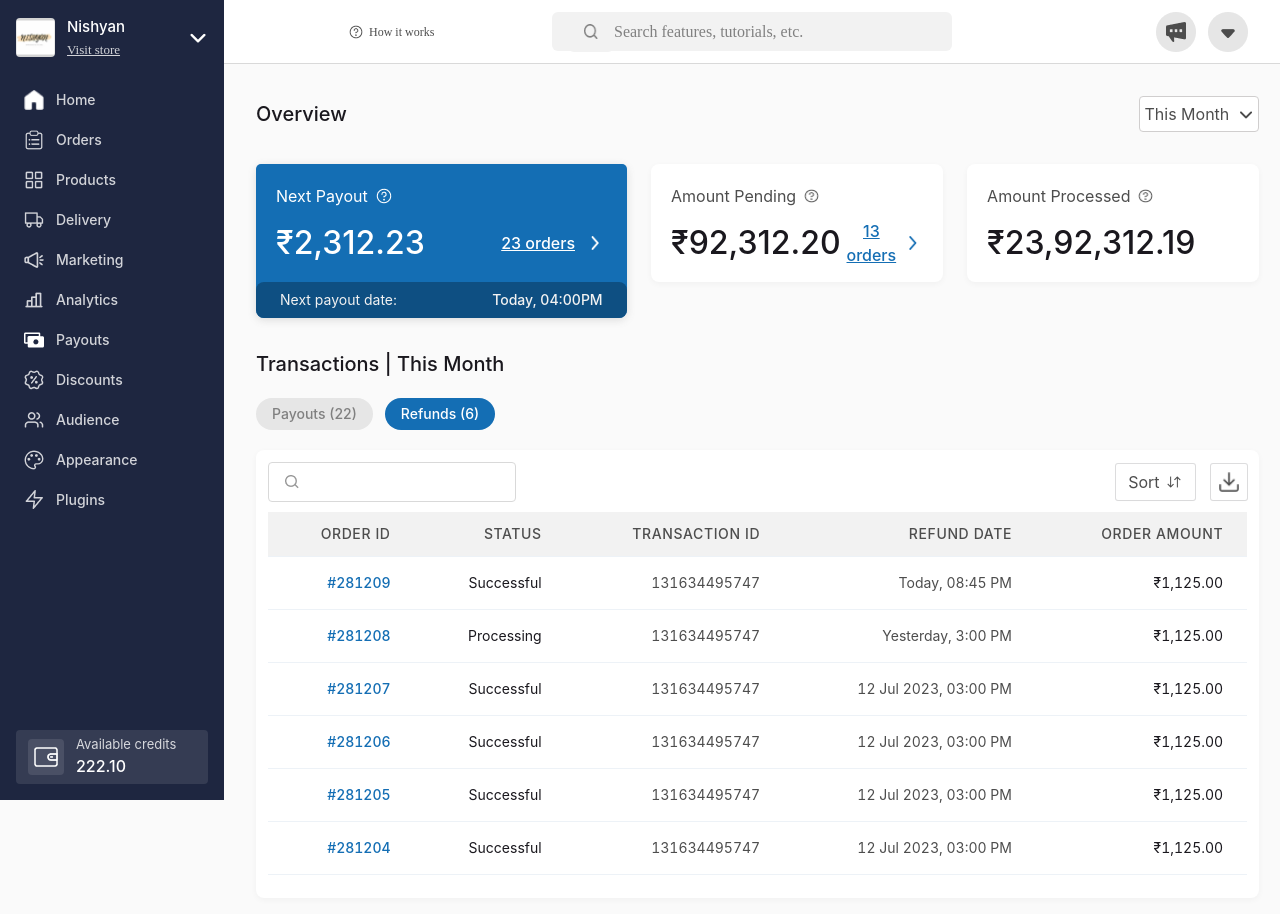
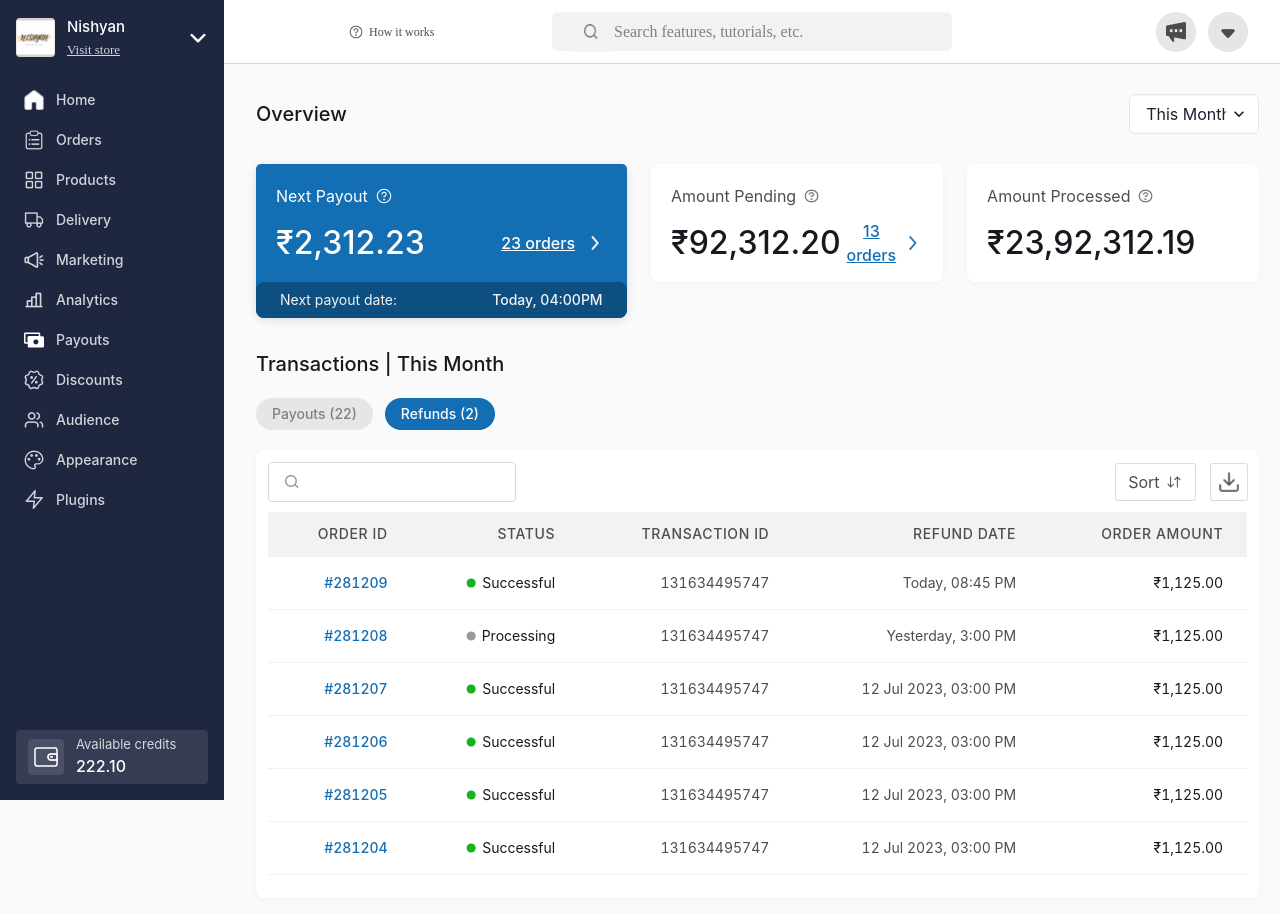
Before and after one commit to jurikalita011/payouts-figma, a React (Create React App) app in the folder client/: page / in a window 1280 px wide. Both pictures are taken after a click on the element "Payouts (22)". Shown: the top 914 px of the page. Built offline with nearby package versions, Linux system fonts and the light colour scheme.

Commit message:
changed select tag

```diff
--- a/client/src/components/Table2.jsx
+++ b/client/src/components/Table2.jsx
@@ -1,5 +1,7 @@
 import React from "react";
 import {
+  Box,
+  Image,
   Table,
   TableContainer,
   Tbody,
@@ -87,7 +89,16 @@ export const Table2 = () => {
                 <Text className={styles.txt2}>{data["Order ID"]}</Text>
               </Td>
               <Td>
-                <Text className={styles.txt3}>{data["Status"]}</Text>
+                <Box className={styles.iconBoxp}>
+                  <Box className={styles.iconBoxpp}>
+                    {data["Status"] === "Processing" ? (
+                      <Image className={styles.iconp} src="grey.svg" />
+                    ) : (
+                      <Image className={styles.iconp} src="green.svg" />
+                    )}
+                    <Text className={styles.txt3}>{data["Status"]}</Text>
+                  </Box>
+                </Box>
               </Td>
               <Td isNumeric>
                 <Text className={styles.txt}>{data["Transaction ID"]}</Text>
--- a/client/src/pages/Payouts.jsx
+++ b/client/src/pages/Payouts.jsx
@@ -1,4 +1,4 @@
-import { Box, Button, Image, Input, Text } from "@chakra-ui/react";
+import { Box, Button, Image, Input, Select, Text } from "@chakra-ui/react";
 import React, { useState } from "react";
 import styles from "../styles/Payouts.module.css";
 import { Sidebar } from "../components/Sidebar";
@@ -44,8 +44,9 @@ export const Payouts = () => {
             <Box className={styles.overView}>
               <Text className={styles.overViewTxt}>Overview</Text>
               <Box className={styles.monthCont}>
-                <Text className={styles.monthTxt}>This Month</Text>
-                <Image className={styles.chevronDownIcon} src="month.png" />
+                <Select placeholder="This Month">
+                  <option value="option1">Select date</option>
+                </Select>
               </Box>
             </Box>
             <Box className={styles.totals}>
@@ -142,7 +143,7 @@ export const Payouts = () => {
                         !isActive ? styles.activeTxt : styles.inactiveTxt
                       }
                     >
-                      Refunds (6)
+                      Refunds (2)
                     </Text>
                   </Box>
                 </Box>
--- a/client/src/styles/Payouts.module.css
+++ b/client/src/styles/Payouts.module.css
@@ -131,14 +131,13 @@
 }
 
 .monthCont {
-  width: 120px;
+  width: 130px;
   height: 36px;
   border-radius: 4px;
   background: white;
   display: flex;
   align-items: center;
   justify-content: space-around;
-  border: 1px solid rgb(208, 206, 206);
 }
 
 .monthTxt {
```
